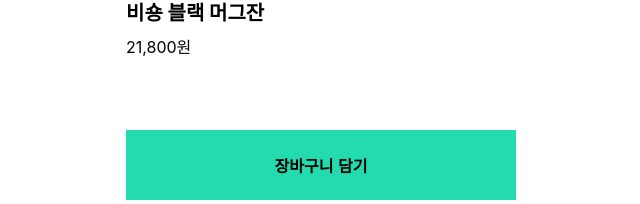
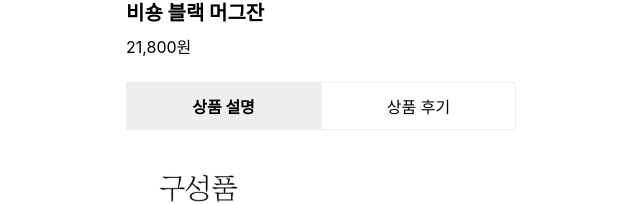
Before and after one commit to AnSuebin/comento-shopping, a React (Create React App) app: page /comento-shopping/product/1 in a window 1280 px wide. Shown: the part 513-717 px from the top of the page, without its empty margins (319-959 px from the left). Built offline with nearby package versions, Linux system fonts and the light colour scheme.

Commit message:
fix : 상품상세 페이지 기본 상태값 설정

```diff
--- a/src/pages/ProductDetail.js
+++ b/src/pages/ProductDetail.js
@@ -57,7 +57,7 @@ const ProductDetail = () => {
   }, [productId])
 
   // 버튼 쿨릭에 따라 상품 정보 변경 로직
-  const [infoType, setInfoType] = useState()
+  const [infoType, setInfoType] = useState('detail')
   const onClickInfoButton = (infoTypeId) => {
     if (infoTypeId === 1) {
       setInfoType('detail')
```
